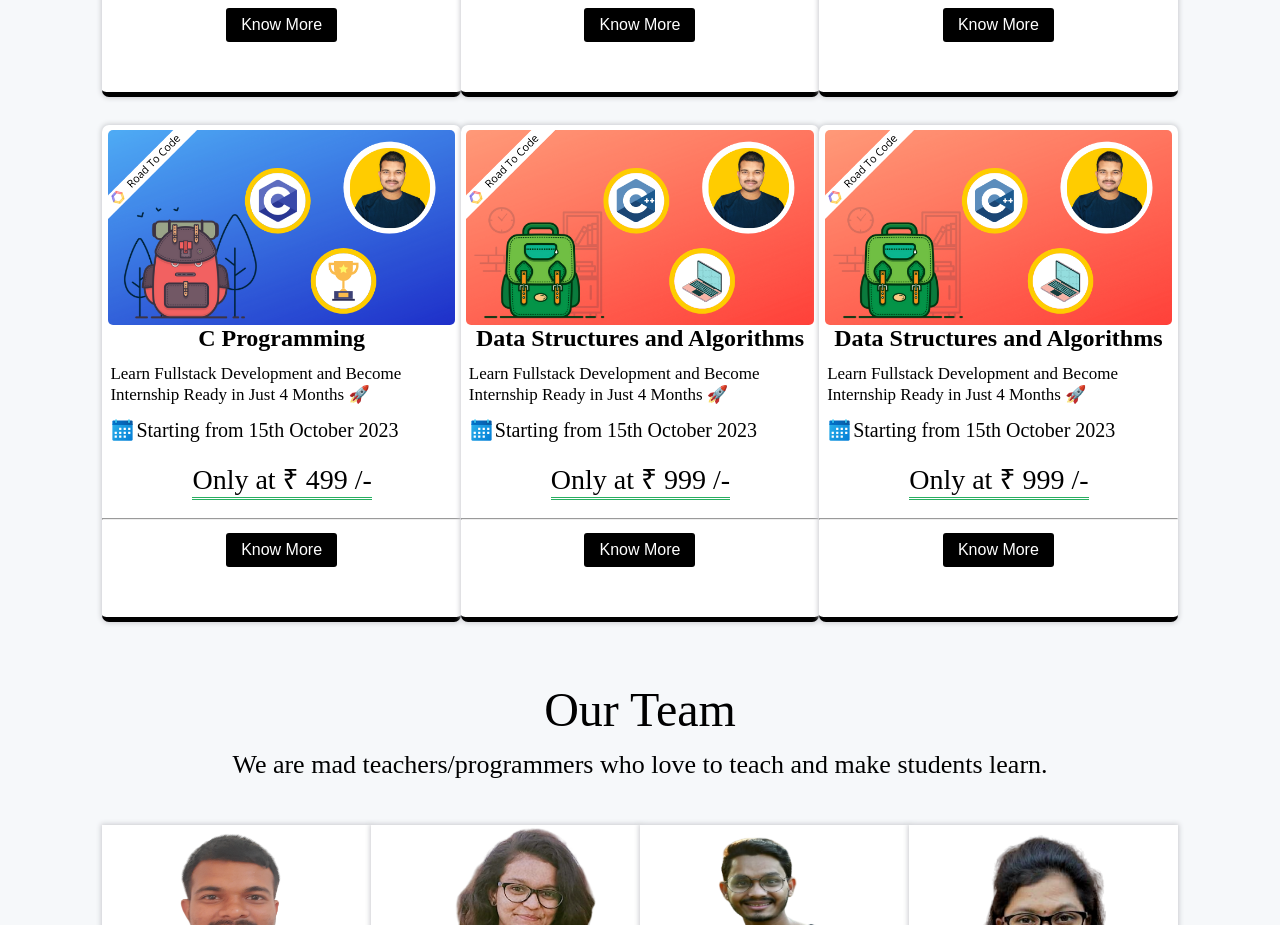
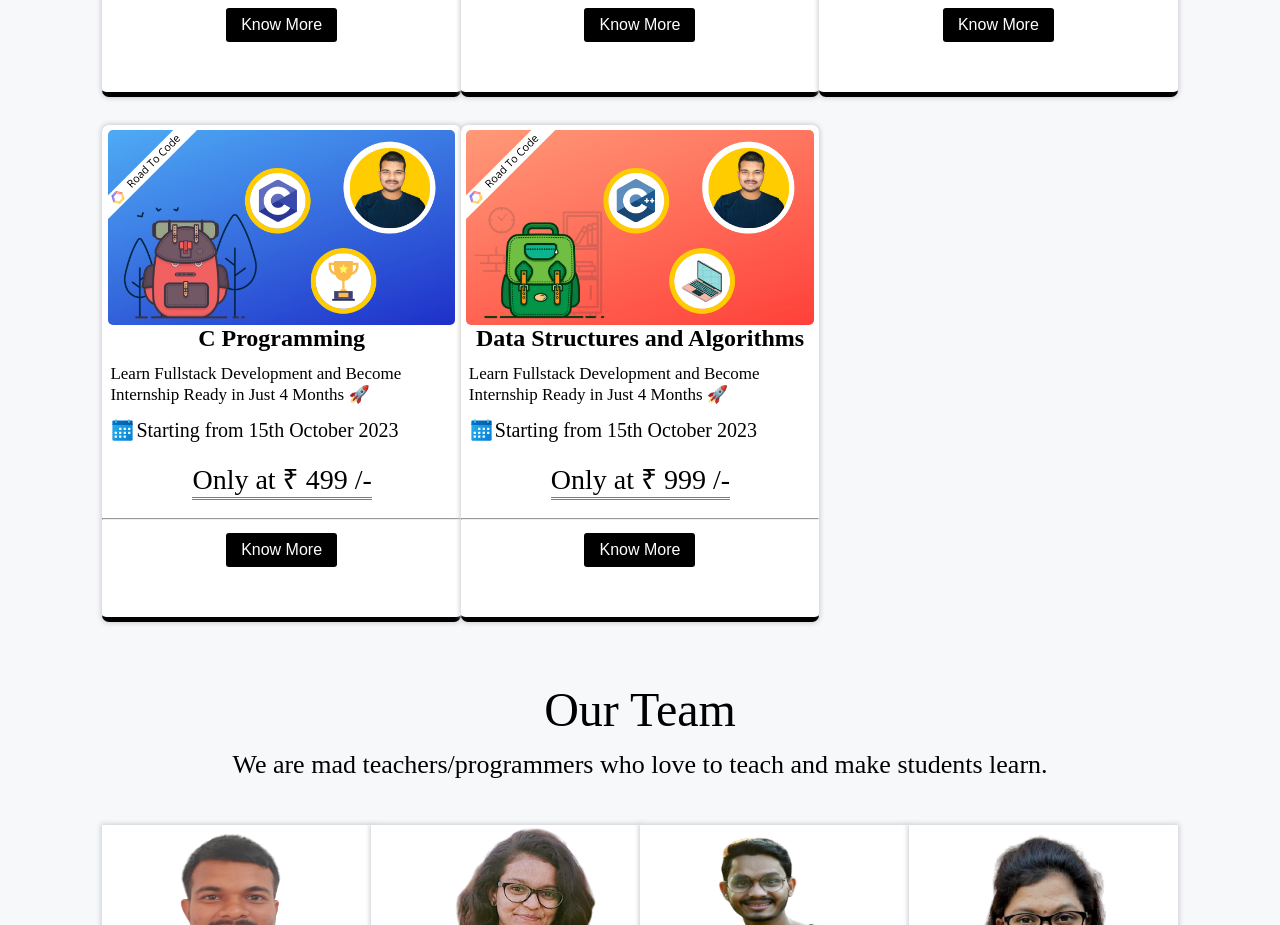
Before and after one commit to chandrajyoti123/rtc-clone, a plain HTML site: page index.html in a window 1280 px wide. Shown: the part 1460-2385 px from the top of the page. Drawn offline with nearby package versions, Linux system fonts and the light colour scheme.

Commit message:
card removes again

```diff
--- a/index.html
+++ b/index.html
@@ -182,7 +182,7 @@
                         <hr>
                         <button class="card1-item-button">Know More</button>
                     </div>
-                    <div class="card1-item" style="visibility: hiddengit;">
+                    <div class="card1-item" style="visibility: hidden;">
                         <img src="./img/card5.png" alt="" class="card1-item-img">
                         <div class="card1-item-head">Data Structures and Algorithms</div>
                         <div class="card1-item-text1">Learn Fullstack Development and Become <br> Internship Ready in
```
